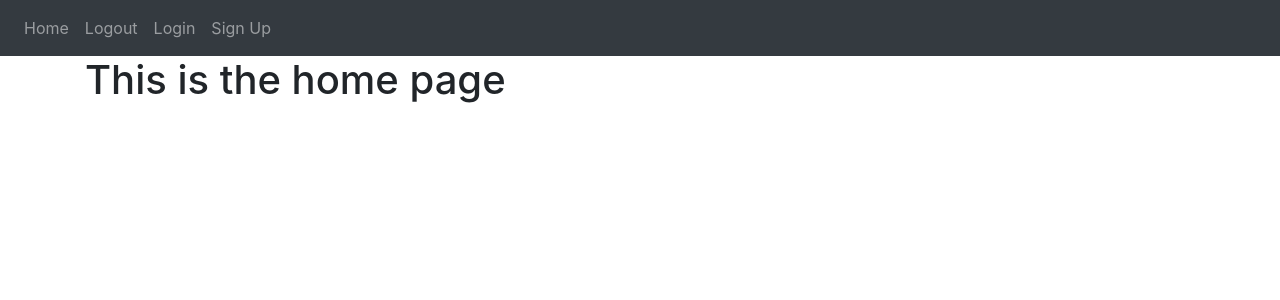
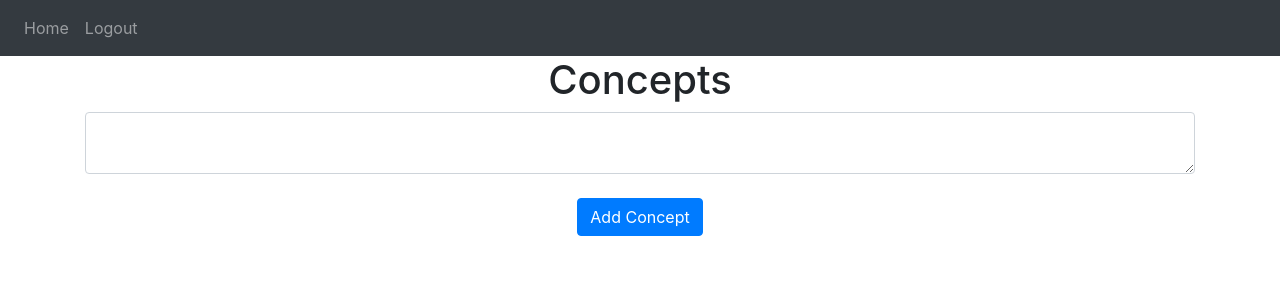
Before and after one commit to Nacholibre2000/webbapp-concepts, a Flask app: page / in a window 1280 px wide. Shown: the top 300 px of the page. Run offline with Flask 3, Linux system fonts and the light colour scheme; the visitor is signed in with stand-in values (Sample User, id 1); data that the repository does not hold is empty; some libraries are stand-ins or nearby versions.

Commit message:
semi functional concepts input field achieved

```diff
--- a/website/auth.py
+++ b/website/auth.py
@@ -23,7 +23,7 @@ def login():
       else:
           flash('Email does not exist.', category='error')
 
-  return render_template("login.html", booLean=True)
+  return render_template("login.html", user=current_user)
 
 @auth.route('/logout')
 @login_required
@@ -60,4 +60,4 @@ def sign_up():
       flash('Account created!', category='success')
       return redirect(url_for('views.home'))
 
-  return render_template("sign_up.html")
+  return render_template("sign_up.html", user=current_user)
--- a/website/templates/base.html
+++ b/website/templates/base.html
@@ -29,10 +29,13 @@
       </button>
       <div class="collapse navbar-collapse" id="navbar">
         <div class="navbar-nav">
+          {% if user.is_authenticated %}
           <a class="nav-item nav-link" id="home" href="/">Home</a>
           <a class="nav-item nav-link" id="logout" href="/logout">Logout</a>
+          {% else %}
           <a class="nav-item nav-link" id="login" href="/login">Login</a>
           <a class="nav-item nav-link" id="signUp" href="/sign-up">Sign Up</a>
+          {% endif %}
         </div>
       </div>
     </nav>
--- a/website/templates/home.html
+++ b/website/templates/home.html
@@ -1,7 +1,18 @@
 {% extends "base.html" %} {% block title %}Changed{% endblock %}
 
 {% block content %}
-<h1>This is the home page</h1>
+<h1 align="center">Concepts</h1>
+<ul class="list-group list-group-flush" id="concepts">
+  {% for concept in user.concepts %}
+  <li class="list-group-item">{{ concept.concepts }}</li>
+  {% endfor %}
+<form method="POST">
+  <textarea name="concept" id="concept" class="form-control"></textarea>
+  <br />
+  <div align="center">
+    <button type="submit" class="btn btn-primary">Add Concept</button>
+  </div>
+</form>
 {% endblock %}
 <!-- <!DOCTYPE html>
 <html>
--- a/website/views.py
+++ b/website/views.py
@@ -1,9 +1,22 @@
-from flask import Blueprint, render_template
+from flask import Blueprint, render_template, request, flash
 from flask_login import login_required, current_user
+from .models import Concepts
+from . import db
 
 views = Blueprint('views', __name__)
 
-@views.route('/')
+@views.route('/', methods=['GET', 'POST'])
 @login_required
 def home():
-  return render_template("home.html")
+  if request.method == 'POST':
+    concept = request.form.get('concept')
+
+    if len(concept) < 1:
+      flash('Concept is too short!', category='error')
+    else:
+      new_concept = Concepts(concept=concept, user_id=current_user.id)
+      db.session.add(new_concept)
+      db.session.commit()
+      flash('Concept added!', category='success')
+
+  return render_template("home.html", user=current_user)
```
